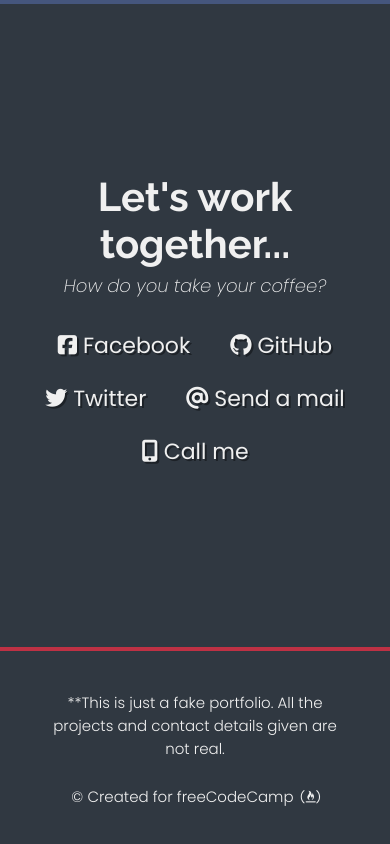
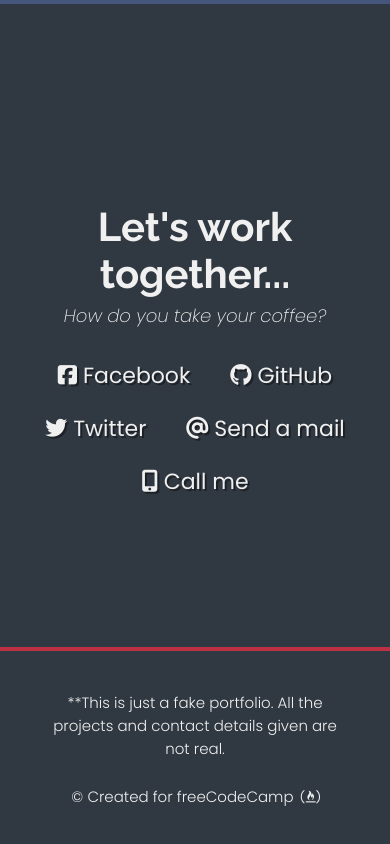
Before and after one commit to dawidl022/fcc-personal-portfolio, a plain HTML site: page index.html in a window 390 px wide. Shown: the part 3983-4827 px from the top of the page. Drawn offline with Linux system fonts and the light colour scheme.

Commit message:
Fix bugs noticed on mobile view:
- make nav bar appear on top;
- decrease side padding on social icons;
- increase top padding on contact section;
- align text to center in coming soon.

```diff
--- a/style.css
+++ b/style.css
@@ -27,6 +27,7 @@
   position: sticky;
   top: 0;
   height: 0;
+  z-index: 1;
 }
 
 nav {
@@ -315,7 +316,7 @@
   }
 
   .contacts {
-    padding: 0 20px;
+    padding: 0 10px;
     font-size: 22px;
   }
 
@@ -326,6 +327,7 @@
   }
 
   .contact-intro {
+    padding-top: 60px;
     padding-bottom: 20px;
   }
 }
```
Also changed, not shown: coming-soon.html (+1 -0 lines).
